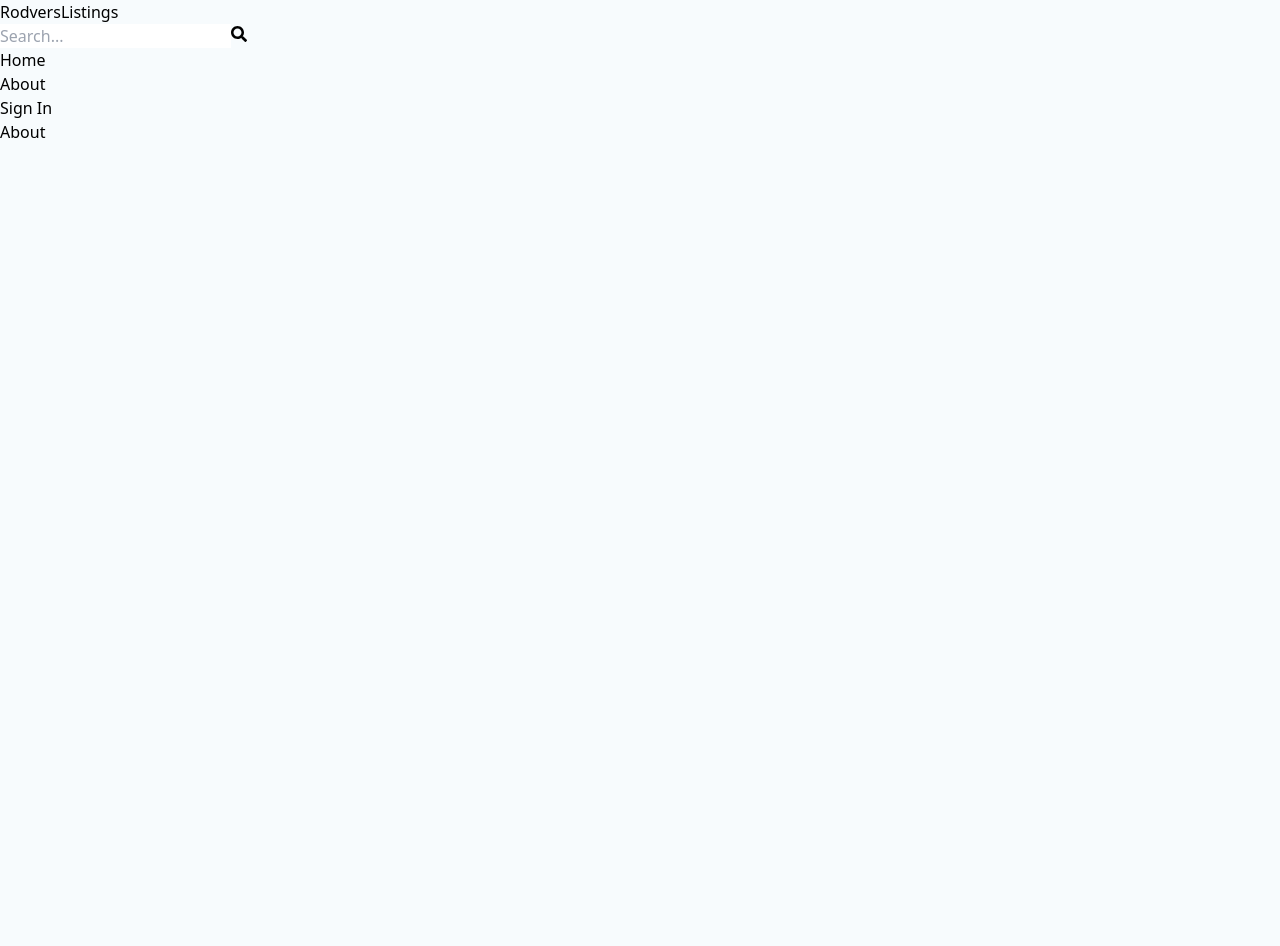
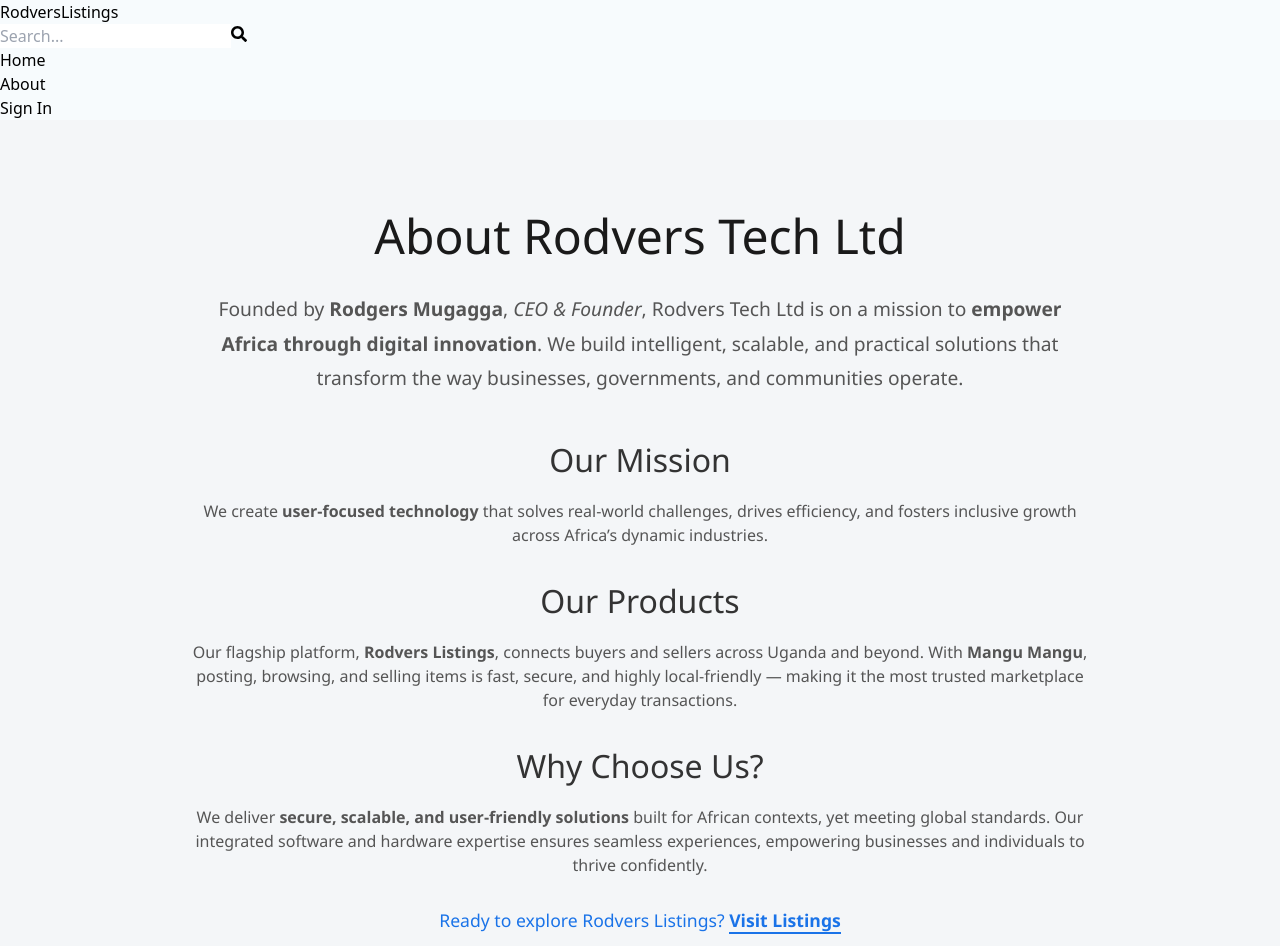
Before and after one commit to rodgersmugagga/listings, a React (Vite) app in the folder client/: page /about in a window 1280 px wide. Shown: the top 946 px of the page. Before the commit the page ends 800 px from the top, so only its background shows below. Built offline with nearby package versions, Linux system fonts and the light colour scheme; no server answers.

Commit message:
add about page

```diff
--- a/client/src/pages/About.jsx
+++ b/client/src/pages/About.jsx
@@ -1,7 +1,64 @@
-import React from 'react'
+import React from "react";
+import { Link } from "react-router-dom";
 
-export default function About() {
+const About = () => {
   return (
-    <div>About</div>
-  )
-}
+    <section
+      id="about"
+      style={{
+        padding: "80px 20px",
+        backgroundColor: "#f4f6f8",
+        fontFamily: "'Segoe UI', Tahoma, Geneva, Verdana, sans-serif",
+      }}
+    >
+      <div style={{ maxWidth: "900px", margin: "0 auto", textAlign: "center" }}>
+        <h2 style={{ fontSize: "3rem", color: "#1a1a1a", marginBottom: "20px" }}>
+          About Rodvers Tech Ltd
+        </h2>
+        <p style={{ fontSize: "1.2rem", color: "#555", lineHeight: "1.8", marginBottom: "40px" }}>
+          Founded by <strong>Rodgers Mugagga</strong>, <em>CEO & Founder</em>, Rodvers Tech Ltd is on a mission to <strong>empower Africa through digital innovation</strong>.
+          We build intelligent, scalable, and practical solutions that transform the way businesses, governments, and communities operate.
+        </p>
+
+        <h3 style={{ fontSize: "2rem", color: "#333", marginBottom: "15px" }}>Our Mission</h3>
+        <p style={{ fontSize: "1rem", color: "#555", marginBottom: "30px" }}>
+          We create <strong>user-focused technology</strong> that solves real-world challenges, drives efficiency, and fosters inclusive growth across Africa’s dynamic industries.
+        </p>
+
+        <h3 style={{ fontSize: "2rem", color: "#333", marginBottom: "15px" }}>Our Products</h3>
+        <p style={{ fontSize: "1rem", color: "#555", marginBottom: "30px" }}>
+          Our flagship platform, <strong>Rodvers Listings</strong>, connects buyers and sellers across Uganda and beyond.
+          With <strong>Mangu Mangu</strong>, posting, browsing, and selling items is fast, secure, and highly local-friendly —
+          making it the most trusted marketplace for everyday transactions.
+        </p>
+
+        <h3 style={{ fontSize: "2rem", color: "#333", marginBottom: "15px" }}>Why Choose Us?</h3>
+        <p style={{ fontSize: "1rem", color: "#555", marginBottom: "30px" }}>
+          We deliver <strong>secure, scalable, and user-friendly solutions</strong> built for African contexts, yet meeting global standards.
+          Our integrated software and hardware expertise ensures seamless experiences, empowering businesses and individuals to thrive confidently.
+        </p>
+
+        <p style={{ fontSize: "1.1rem", color: "#1a73e8", marginBottom: "10px" }}>
+          Ready to explore Rodvers Listings?{" "}
+          <Link
+            to="/"
+            style={{
+              color: "#1a73e8",
+              textDecoration: "none",
+              fontWeight: "bold",
+              borderBottom: "2px solid #1a73e8"
+            }}
+          >
+            Visit Listings
+          </Link>
+        </p>
+
+        <p style={{ fontSize: "0.95rem", color: "#888" }}>
+          Contact us: <a href="mailto:rodgersmugagga68@gmail.com" style={{ color: "#888" }}>rodgersmugagga68@gmail.com</a>
+        </p>
+      </div>
+    </section>
+  );
+};
+
+export default About;
```
